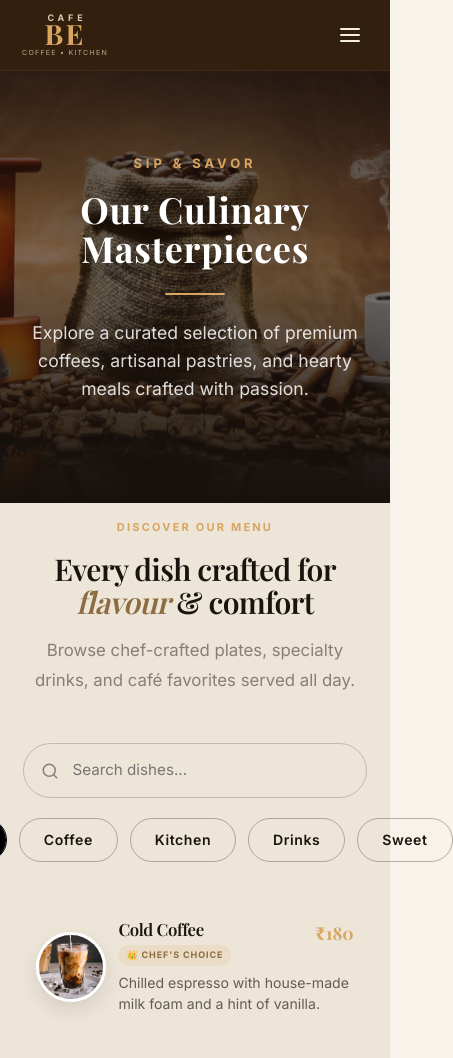
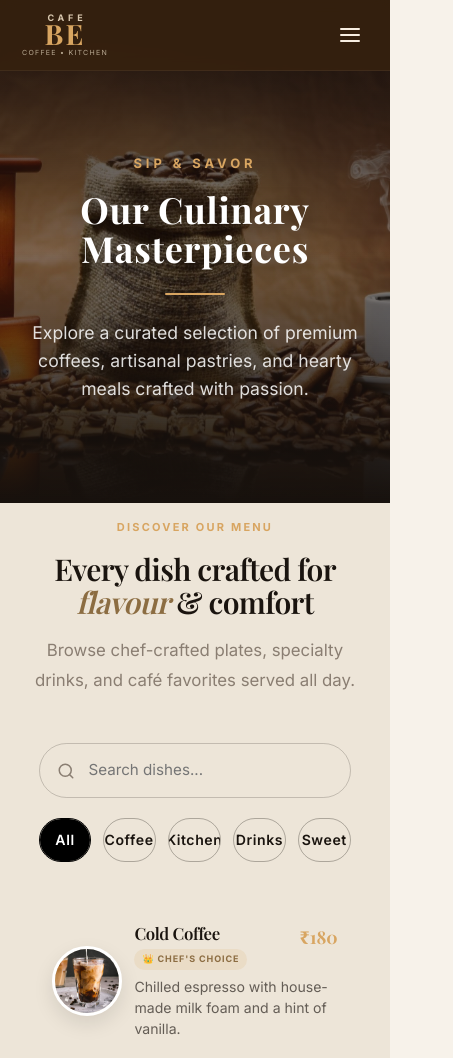
Before and after one commit to vijaybhivagade14-commits/CafeBe-Web26, a React (Create React App) app: page /menu in a window 390 px wide. Shown: the top 1058 px of the page, 453 px wide, since content can reach past the window. Built offline with nearby package versions, Linux system fonts and the light colour scheme; a web font is replaced by a local one.

Commit message:
Fix the responsive Menu page

```diff
--- a/src/components/Menu.module.css
+++ b/src/components/Menu.module.css
@@ -2,7 +2,12 @@
 .page {
   padding: var(--section-padding);
   background: var(--color-cream-2);
+  width: 100%;
+  overflow-x: hidden;
+  /* This stops the white space on the right! */
+  box-sizing: border-box;
 }
+
 
 .sectionHeader {
   text-align: center;
@@ -41,13 +46,17 @@
 
 /* Controls */
 .controls {
-  max-width: var(--container-max);
+  width: 100%;
+  max-width: var(--container-max, 1200px);
   margin: 0 auto 40px;
   display: flex;
   flex-direction: column;
   align-items: center;
   gap: 20px;
+  padding: 0 16px;
+  box-sizing: border-box;
 }
+
 
 .searchWrap {
   position: relative;
@@ -104,7 +113,9 @@
   flex-wrap: wrap;
   gap: 12px;
   justify-content: center;
+  width: 100%;
 }
+
 
 .tab {
   --flow-bg-color: #000000;
@@ -296,6 +307,9 @@
   gap: 32px;
   max-width: 1000px;
   margin: 0 auto;
+  padding: 0 16px;
+  width: 100%;
+  box-sizing: border-box;
 }
 
 .detailedCard {
@@ -444,8 +458,16 @@
     overflow-x: auto;
     flex-wrap: nowrap;
     -webkit-overflow-scrolling: touch;
-    padding-bottom: 4px;
+    padding-bottom: 8px;
+    scrollbar-width: none;
+    /* Hides scrollbar on Firefox */
   }
+
+  /* Hides scrollbar on Chrome/Safari/Edge */
+  .tabs::-webkit-scrollbar {
+    display: none;
+  }
+
 
   .tab {
     white-space: nowrap;
```
